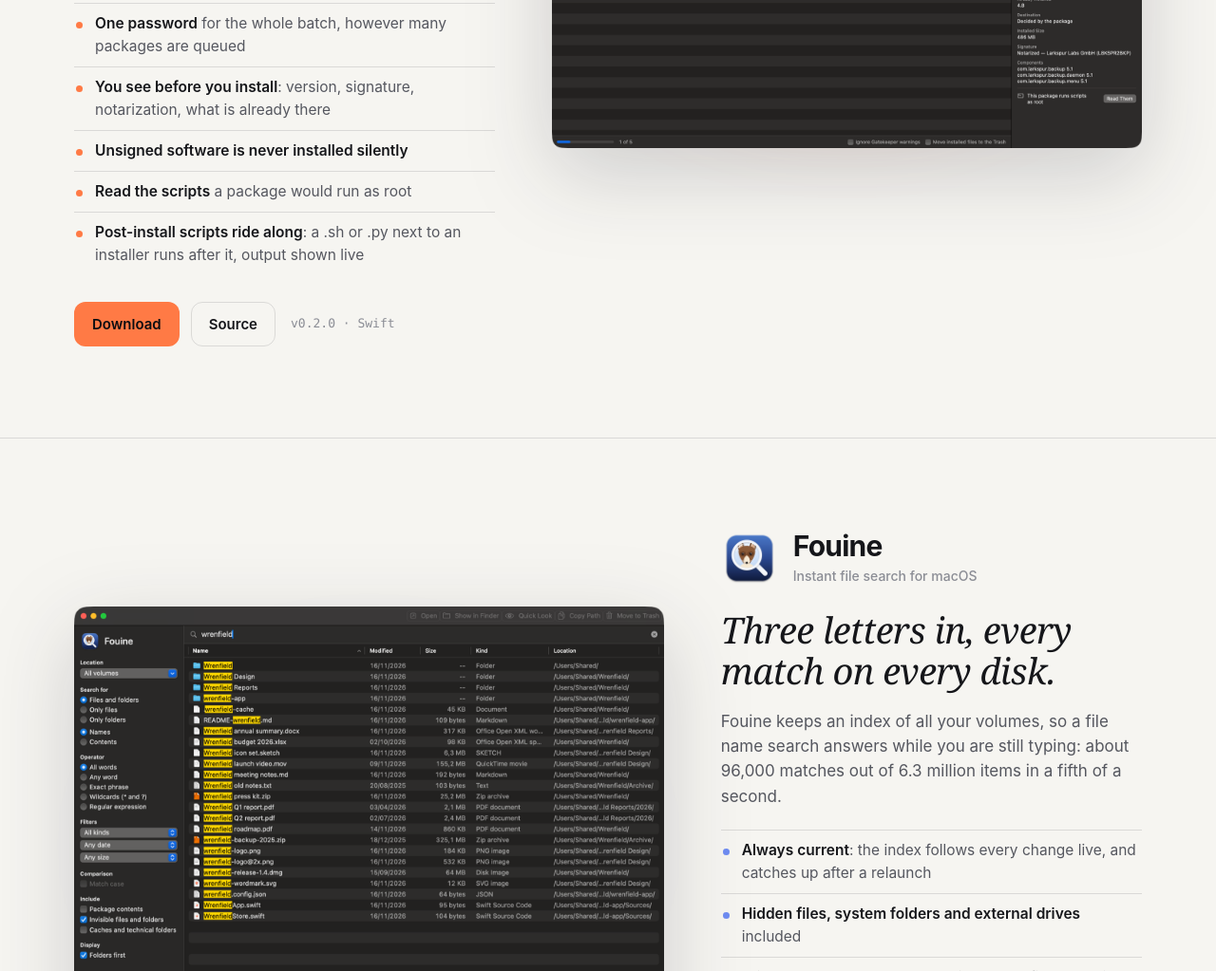
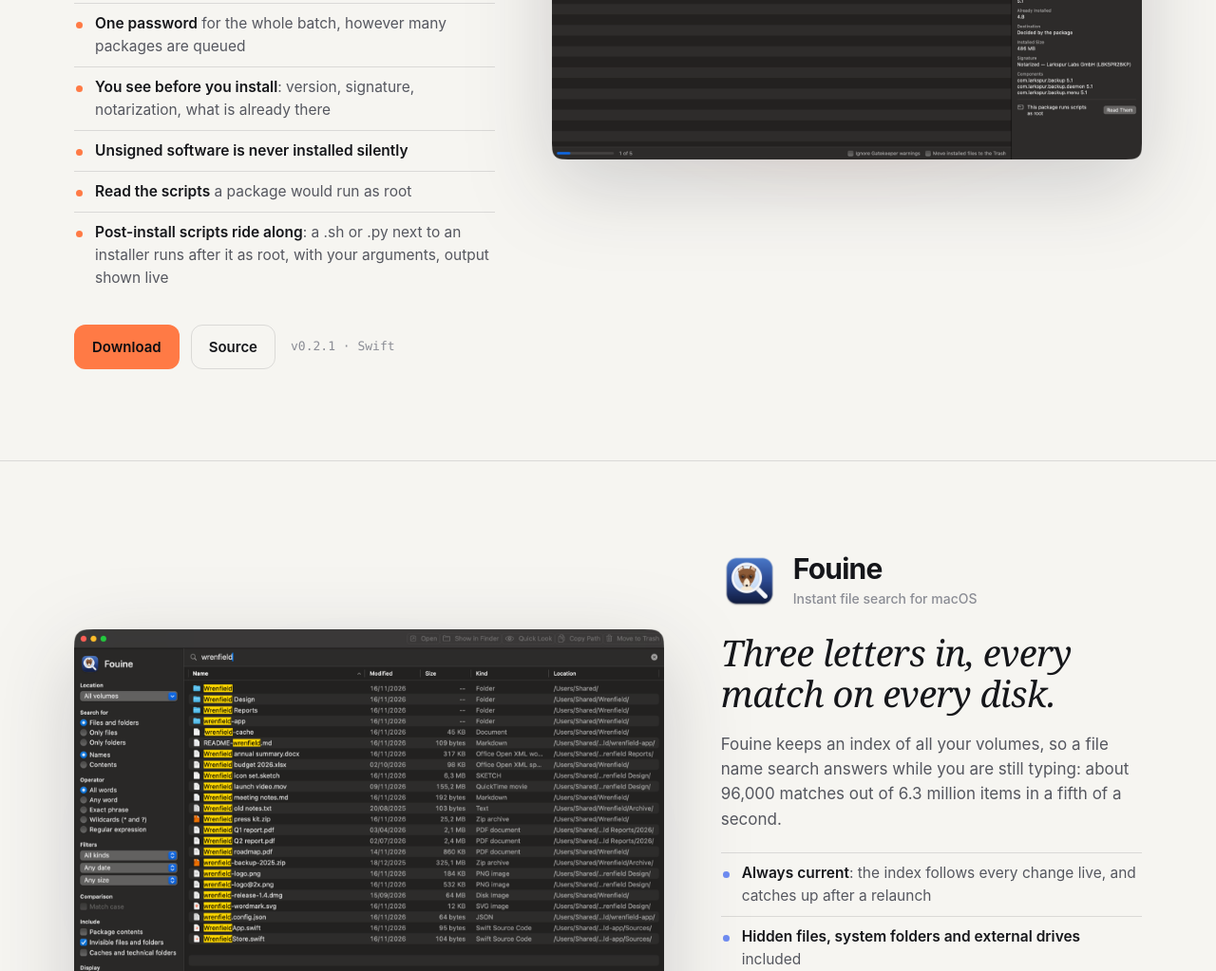
Before and after one commit to blckdvc/blckdvc.github.io, a plain HTML site: page index.html in a window 1280 px wide. Shown: the part 1353-2376 px from the top of the page at 95% size. Drawn offline with Linux system fonts and the light colour scheme; no server answers.

Commit message:
Update Rafale to 0.2.1
Co-Authored-By: Claude Fable 5.2 <noreply@anthropic.com>

```diff
--- a/index.html
+++ b/index.html
@@ -192,12 +192,12 @@
           <li><b>You see before you install</b>: version, signature, notarization, what is already there</li>
           <li><b>Unsigned software is never installed silently</b></li>
           <li><b>Read the scripts</b> a package would run as root</li>
-          <li><b>Post-install scripts ride along</b>: a .sh or .py next to an installer runs after it, output shown live</li>
+          <li><b>Post-install scripts ride along</b>: a .sh or .py next to an installer runs after it as root, with your arguments, output shown live</li>
         </ul>
         <div class="actions">
           <a class="btn primary" href="https://github.com/blckdvc/Rafale/releases/latest">Download</a>
           <a class="btn" href="https://github.com/blckdvc/Rafale">Source</a>
-          <span class="meta" data-repo="Rafale">v0.2.0 · Swift</span>
+          <span class="meta" data-repo="Rafale">v0.2.1 · Swift</span>
         </div>
       </div>
       <div class="shot">
```
